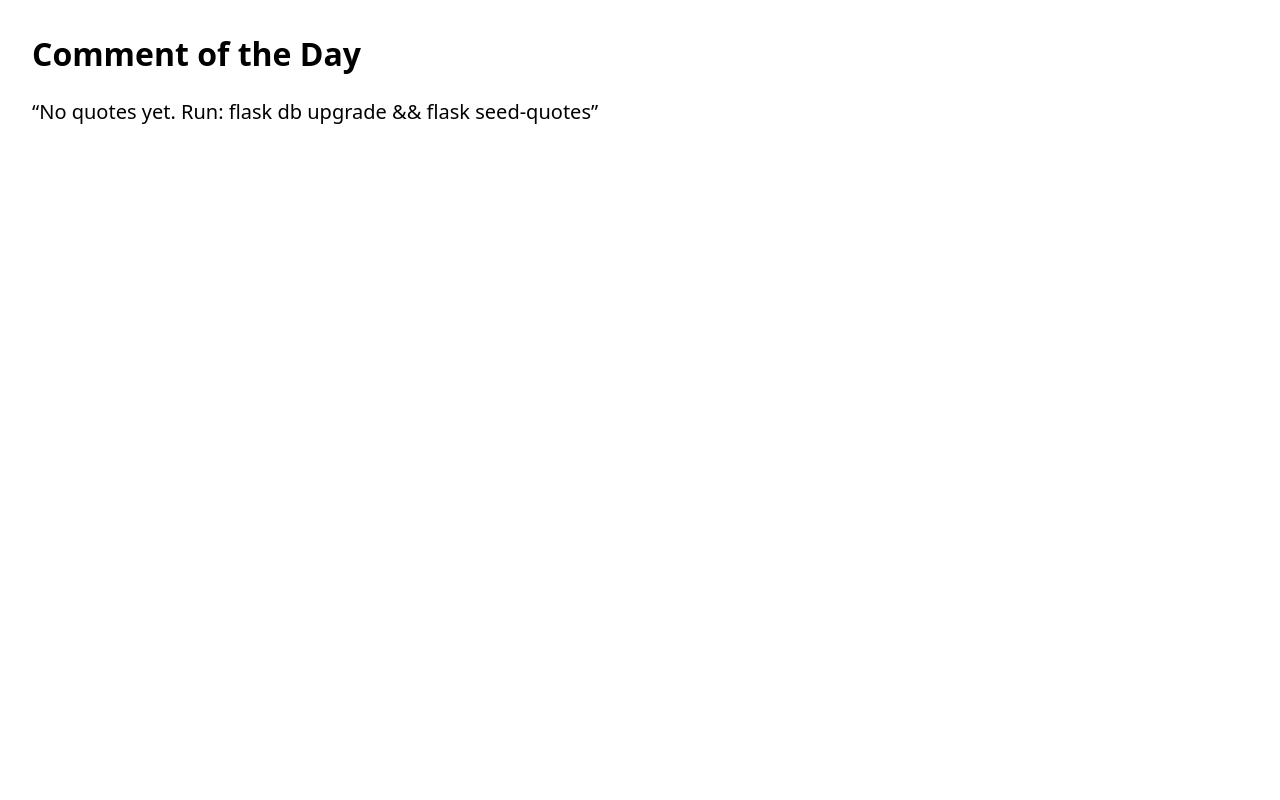
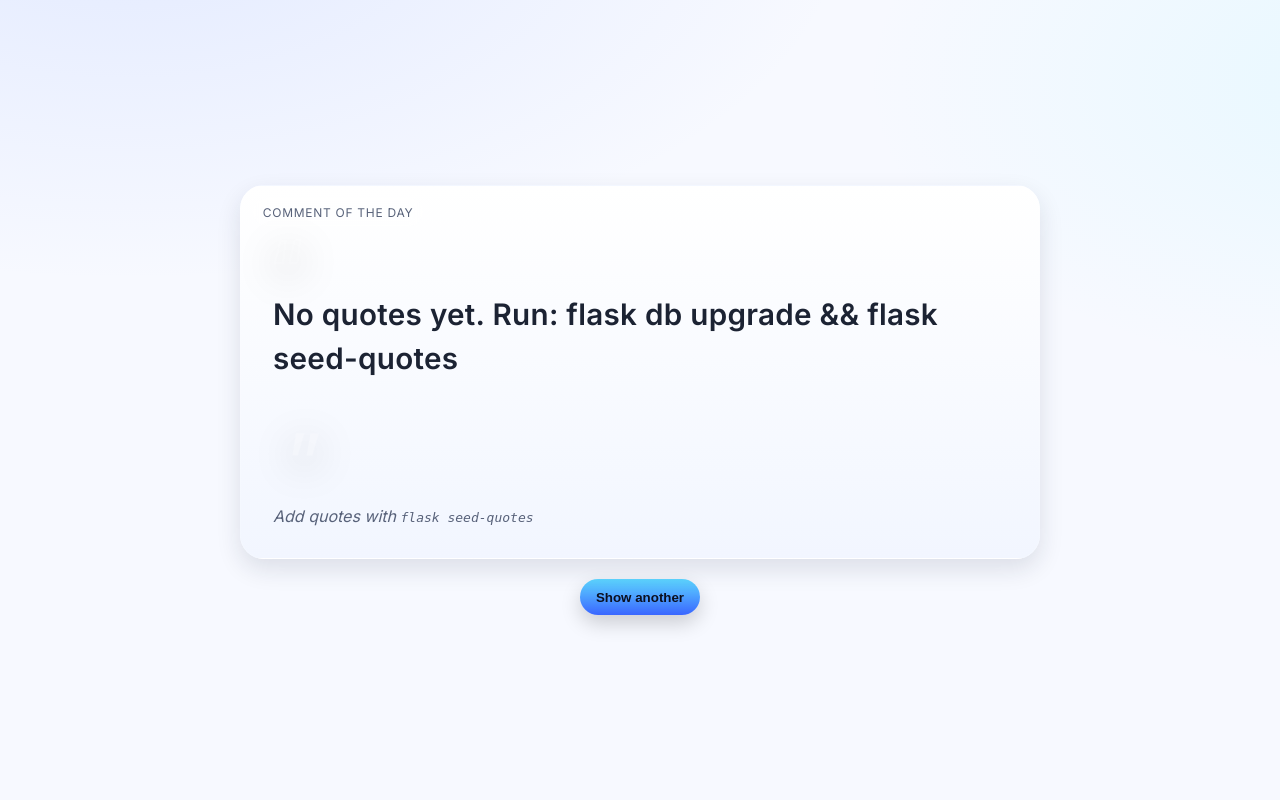
Before and after one commit to wiley-man/Flask-App-Base, a Flask app: page / in a window 1280 px wide. Run offline with Flask 3, Linux system fonts and the light colour scheme; data that the repository does not hold is empty.

Commit message:
feat: enhance index page with new layout and styles, add quotes.css for styling

```diff
--- /dev/null
+++ b/flaskapp/static/css/quotes.css
@@ -0,0 +1,178 @@
+:root{
+  --bg: #0b1020;
+  --fg: #e8edf7;
+  --muted: #a6b1c4;
+  --card: #121936;
+  --card-2: #0f1530;
+  --accent: #8aa9ff;
+  --accent-2: #9ef3ff;
+  --shadow: 0 10px 30px rgba(0,0,0,.35);
+}
+
+@media (prefers-color-scheme: light){
+  :root{
+    --bg: #f7f9ff;
+    --fg: #1c2333;
+    --muted: #58627a;
+    --card: #ffffff;
+    --card-2: #f2f6ff;
+    --accent: #3a66ff;
+    --accent-2: #5dd6ff;
+    --shadow: 0 10px 24px rgba(24,32,56,.12);
+  }
+}
+
+* { box-sizing: border-box; }
+html, body { height: 100%; }
+body{
+  margin:0;
+  font-family: Inter, system-ui, -apple-system, Segoe UI, Roboto, Arial, sans-serif;
+  color: var(--fg);
+  background:
+    radial-gradient(1200px 600px at 10% -10%, rgba(138,169,255,.18), transparent 60%),
+    radial-gradient(900px 500px at 110% 10%, rgba(158,243,255,.18), transparent 60%),
+    linear-gradient(180deg, var(--bg), var(--bg));
+  display: grid;
+  place-items: center;
+  padding: 2rem;
+}
+
+.wrap{
+  display:flex;
+  flex-direction:column;
+  align-items:center;
+  gap: 1.25rem;
+  width: min(800px, 100%);
+}
+
+.quote-card{
+  width: 100%;
+  background: linear-gradient(180deg, var(--card), var(--card-2));
+  border: 1px solid rgba(255,255,255,.08);
+  border-radius: 24px;
+  padding: clamp(1.25rem, 3vw, 2rem);
+  box-shadow: var(--shadow);
+  position: relative;
+  overflow: hidden;
+  isolation: isolate;
+  transform: translateZ(0); /* enables smoother animation */
+  animation: pop-in .5s cubic-bezier(.2,.8,.2,1) both;
+}
+
+.badge{
+  position: absolute;
+  top: 12px; left: 12px;
+  font-size: .75rem;
+  letter-spacing: .06em;
+  text-transform: uppercase;
+  color: var(--muted);
+  background: rgba(255,255,255,.06);
+  border: 1px solid rgba(255,255,255,.08);
+  padding: .35rem .55rem;
+  border-radius: 999px;
+  backdrop-filter: blur(6px);
+}
+
+.quote{
+  margin: 0 0 1rem 0;
+  position: relative;
+}
+
+.quote-text{
+  font-size: clamp(1.3rem, 2.8vw, 1.85rem);
+  line-height: 1.5;
+  font-weight: 600;
+  letter-spacing: .01em;
+}
+
+.quote-mark{
+  position: absolute;
+  top: -.5rem; left: -.25rem;
+  font-size: clamp(3rem, 8vw, 5rem);
+  line-height: 1;
+  color: transparent;
+  -webkit-text-stroke: 1px rgba(255,255,255,.16);
+  text-shadow: 0 10px 40px rgba(0,0,0,.25);
+  transform: translateY(-10px) rotate(-2deg);
+  user-select: none;
+  pointer-events: none;
+}
+.quote-mark.end{
+  position: static;
+  display: inline-block;
+  margin-left: .25ch;
+  transform: translateY(.25ch) rotate(1deg);
+  -webkit-text-stroke: 0;
+  color: rgba(255,255,255,.25);
+}
+
+.meta{
+  display: flex;
+  align-items: center;
+  gap: .75rem;
+  margin-top: .5rem;
+}
+
+.meta.empty{
+  color: var(--muted);
+}
+
+.avatar{
+  width: 36px; height: 36px;
+  border-radius: 50%;
+  display:grid; place-items:center;
+  font-weight: 700;
+  background: radial-gradient(circle at 30% 30%, var(--accent-2), var(--accent));
+  color: #0b1020;
+  text-transform: uppercase;
+  letter-spacing: .02em;
+  box-shadow: 0 6px 16px rgba(0,0,0,.25);
+}
+
+.byline .label{
+  color: var(--muted);
+  font-size: .85rem;
+  margin-right: .35rem;
+}
+.byline .author{
+  font-weight: 600;
+}
+
+.btn{
+  appearance: none;
+  border: 0;
+  border-radius: 999px;
+  padding: .65rem 1rem;
+  font-weight: 600;
+  cursor: pointer;
+  transition: transform .06s ease, box-shadow .2s ease, background .2s ease, color .2s ease;
+  box-shadow: 0 8px 20px rgba(0,0,0,.18);
+}
+
+.btn.primary{
+  background: linear-gradient(180deg, var(--accent-2), var(--accent));
+  color: #0b1020;
+}
+.btn.primary:hover{ transform: translateY(-1px); }
+.btn.primary:active{ transform: translateY(0); }
+
+.btn.ghost{
+  background: transparent;
+  color: var(--fg);
+  border: 1px solid rgba(255,255,255,.15);
+  padding: .5rem .85rem;
+  box-shadow: none;
+}
+.btn.ghost:hover{
+  background: rgba(255,255,255,.08);
+}
+
+@keyframes pop-in{
+  from{ opacity: 0; transform: translateY(6px); }
+  to  { opacity: 1; transform: translateY(0); }
+}
+
+/* Respect reduced motion */
+@media (prefers-reduced-motion: reduce){
+  * { animation: none !important; transition: none !important; }
+}
--- a/flaskapp/templates/index.html
+++ b/flaskapp/templates/index.html
@@ -2,18 +2,63 @@
 <html lang="en">
   <head>
     <meta charset="utf-8" />
-    <title>Home Page</title>
-    <style>
-      body { font-family: system-ui, Arial, sans-serif; margin: 2rem; }
-      .quote { font-size: 1.25rem; line-height: 1.6; }
-      .author { margin-top: .5rem; opacity: .7; }
-    </style>
+    <meta name="viewport" content="width=device-width, initial-scale=1" />
+    <title>Comment of the Day</title>
+
+    <!-- Optional: nice font -->
+    <link rel="preconnect" href="https://fonts.gstatic.com" crossorigin>
+    <link href="https://fonts.googleapis.com/css2?family=Inter:wght@400;600;800&display=swap" rel="stylesheet">
+
+    <!-- Our styles -->
+    <link rel="stylesheet" href="{{ url_for('static', filename='css/quotes.css') }}">
   </head>
   <body>
-    <h1>Comment of the Day</h1>
-    <p class="quote">“{{ quote }}”</p>
-    {% if author %}
-      <p class="author">— {{ author }}</p>
-    {% endif %}
+    <main class="wrap">
+      <section class="quote-card" role="article" aria-label="Comment of the Day">
+        <div class="badge">Comment of the Day</div>
+
+        <blockquote class="quote">
+          <div class="quote-mark" aria-hidden="true">“</div>
+          <p class="quote-text"><br>{{ quote }}</p>
+          <div class="quote-mark end" aria-hidden="true">”</div>
+        </blockquote>
+
+        {% if author %}
+        <footer class="meta">
+          <div class="avatar" aria-hidden="true">
+            {{ author.split()[0][0] if author else 'C' }}
+          </div>
+          <div class="byline">
+            <span class="label">by</span>
+            <span class="author">{{ author }}</span>
+          </div>
+
+          <button class="btn ghost copy" type="button" data-copy="{{ quote }}{% if author %} — {{ author }}{% endif %}">
+            Copy
+          </button>
+        </footer>
+        {% else %}
+        <footer class="meta empty">
+          <em>Add quotes with <code>flask seed-quotes</code></em>
+        </footer>
+        {% endif %}
+      </section>
+
+      <button class="btn primary" onclick="location.reload()">Show another</button>
+    </main>
+
+    <script>
+      // Copy-to-clipboard
+      document.addEventListener('click', (e) => {
+        const btn = e.target.closest('.copy');
+        if (!btn) return;
+        const text = btn.getAttribute('data-copy');
+        navigator.clipboard.writeText(text).then(() => {
+          const original = btn.textContent;
+          btn.textContent = 'Copied!';
+          setTimeout(() => (btn.textContent = original), 1100);
+        });
+      });
+    </script>
   </body>
 </html>
```
Also changed, not shown: README.md.
